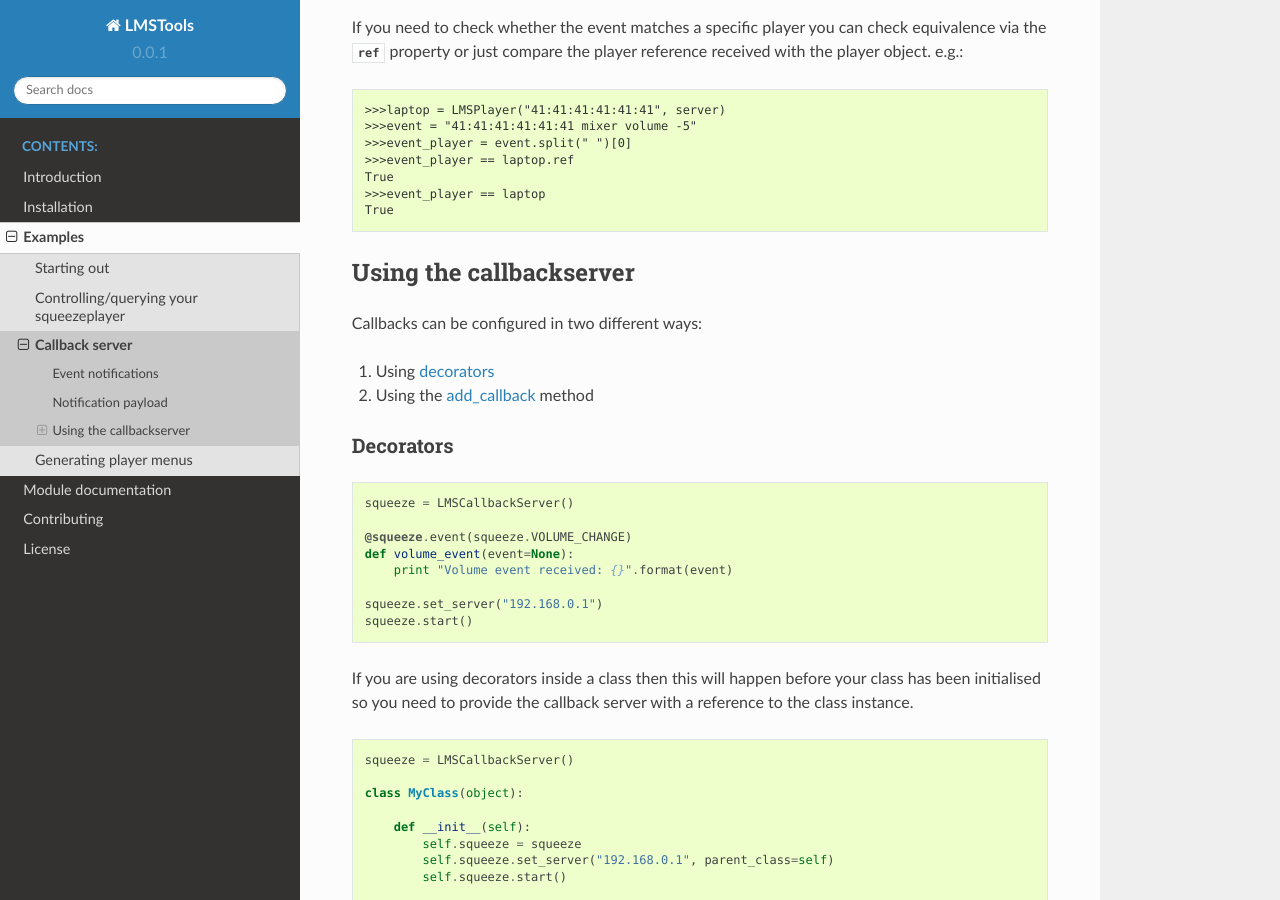
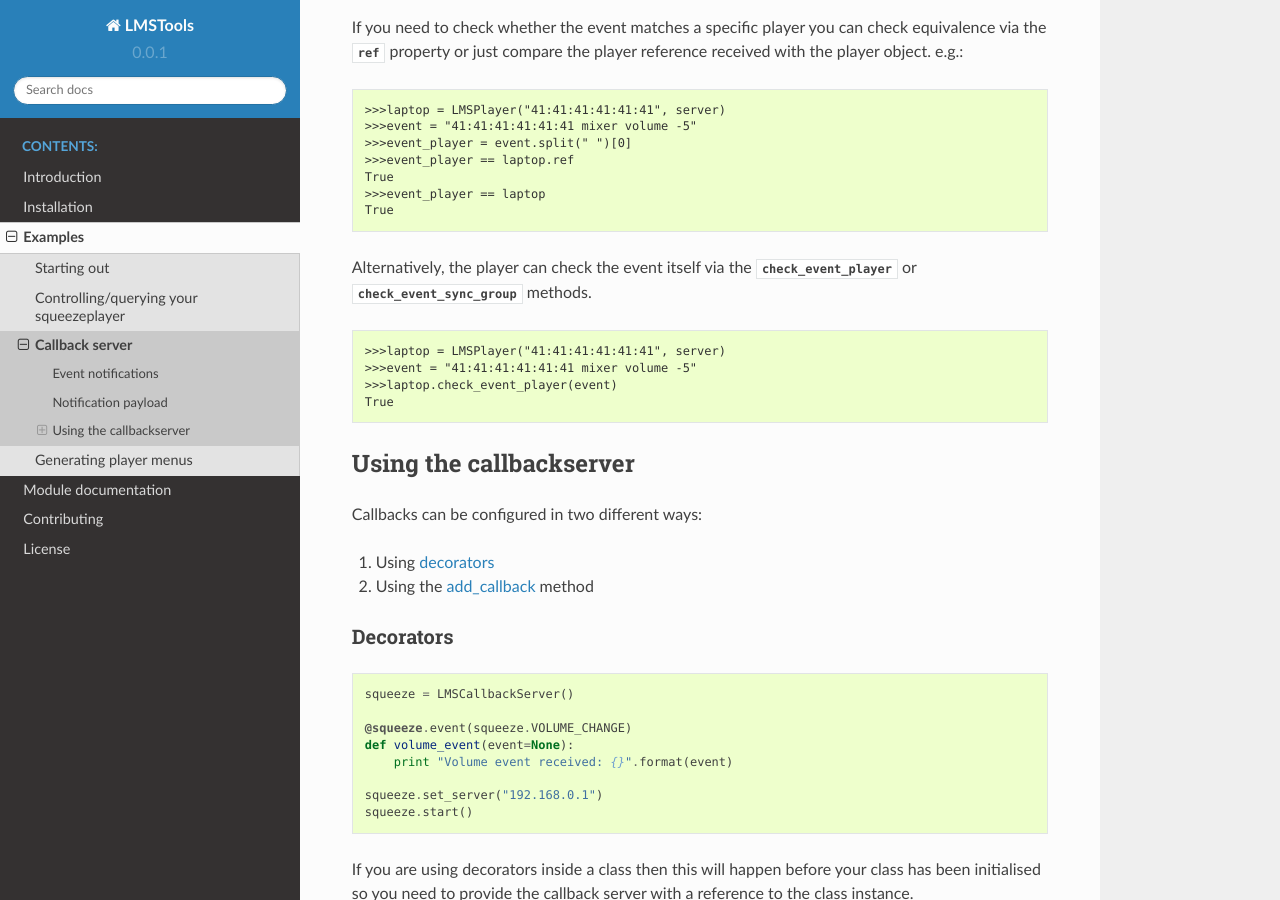
Before and after one commit to elParaguayo/LMSTools, a Sphinx documentation site: the page built from doc/examples/callbacks.rst, in a window 1280 px wide and 900 px high, scrolled down 683 px. Built offline with Sphinx 7.4.7 and the Read the Docs theme 2.0.0, drawn with Linux system fonts in a browser that asks for light colours.

Commit message:
Update docs

```diff
--- a/doc/examples/callbacks.rst
+++ b/doc/examples/callbacks.rst
@@ -41,6 +41,18 @@ or just compare the player reference received with the player object. e.g.:
   >>>event_player == laptop.ref
   True
   >>>event_player == laptop
+  True
+
+Alternatively, the player can check the event itself via the \
+:attr:`check_event_player <LMSTools.player.LMSPlayer.check_event_player>` or \
+:attr:`check_event_sync_group <LMSTools.player.LMSPlayer.check_event_sync_group>` \
+methods.
+
+.. code-block:: python
+
+  >>>laptop = LMSPlayer("41:41:41:41:41:41", server)
+  >>>event = "41:41:41:41:41:41 mixer volume -5"
+  >>>laptop.check_event_player(event)
   True
 
 Using the callbackserver
```
